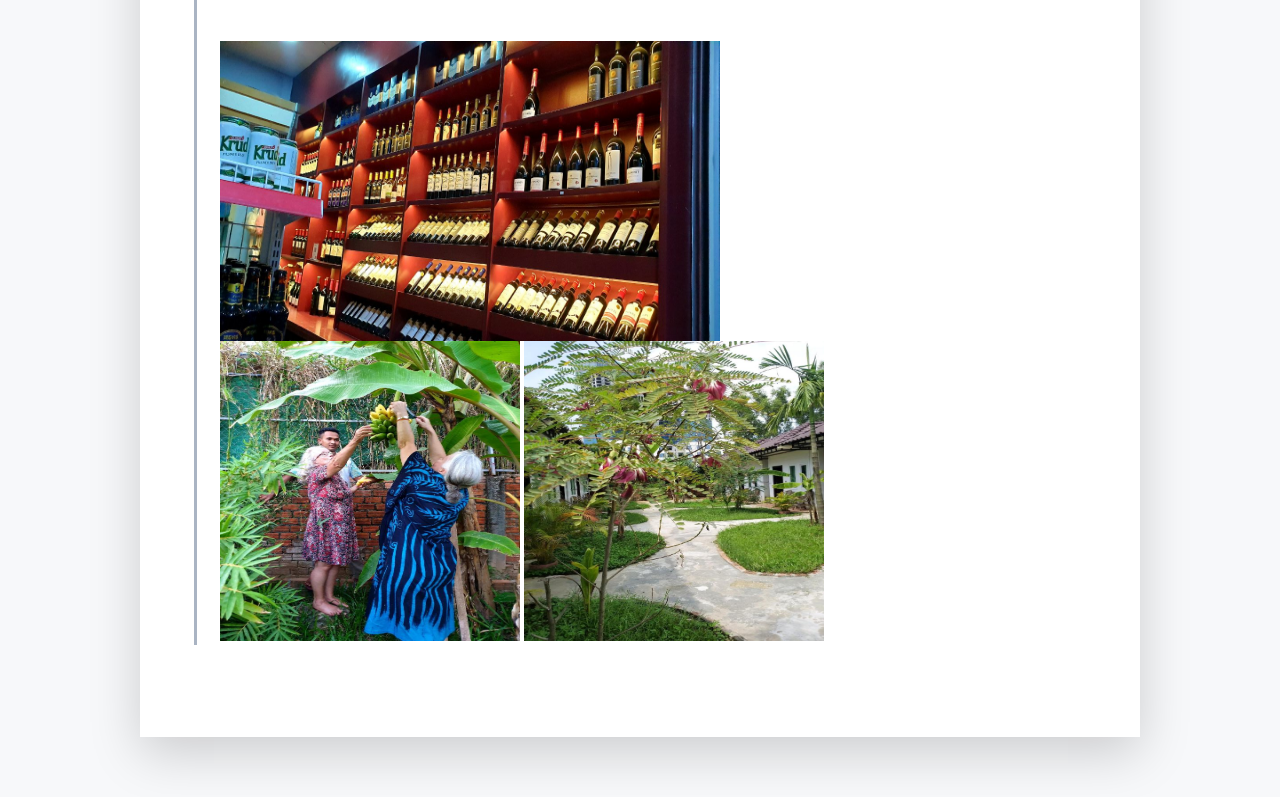
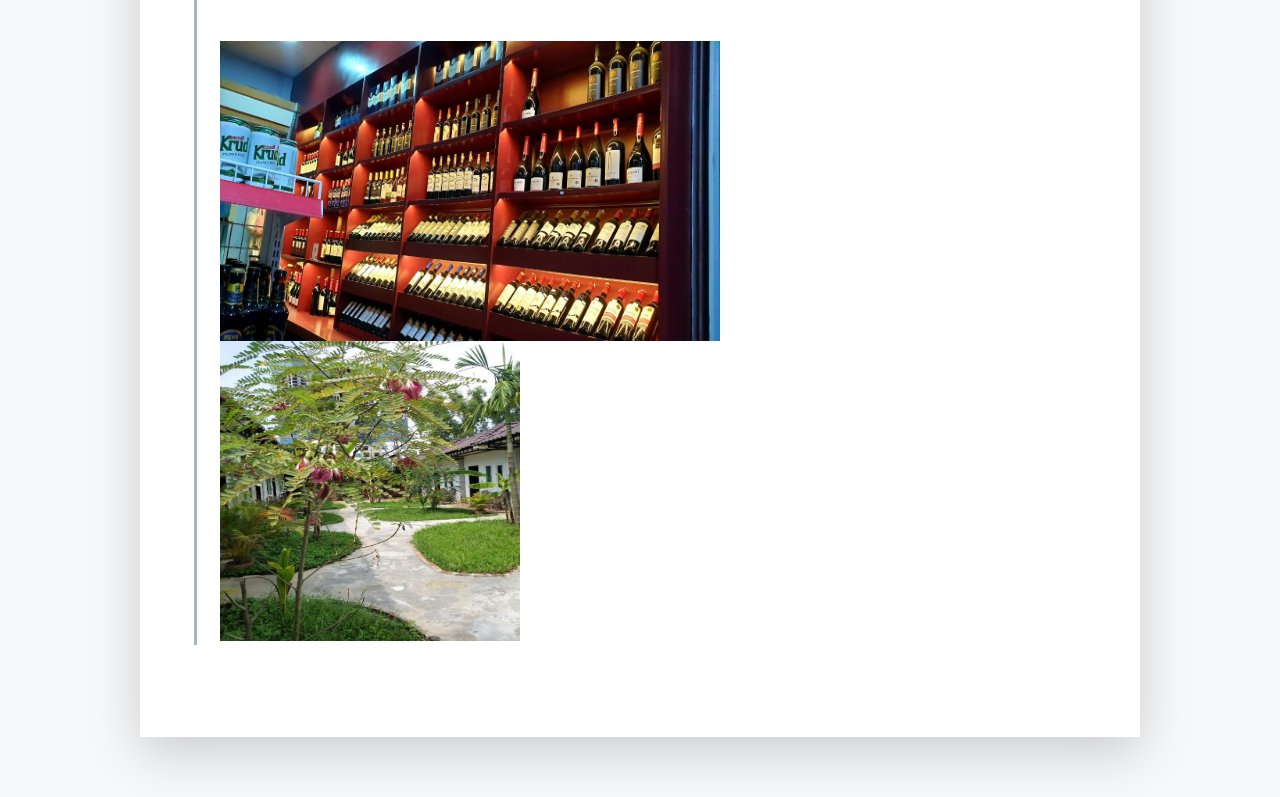
Before and after one commit to GJprocode/LiakCV, a plain HTML site: page index.html in a window 1280 px wide. Shown: the part 1469-2266 px from the top of the page. Drawn offline with Linux system fonts and the light colour scheme.

Commit message:
change pro pic

```diff
--- a/index.html
+++ b/index.html
@@ -143,7 +143,6 @@ text-decoration: underline;
                                         <!-- <img src = "./images/wine1.jpeg" title = "Wineshop1" alt="image" border="0" width="200" height="200"> -->
                                         <!-- <img src = "./images/wine2.jpeg" title = "Wineshop2" alt="image" border="0" width="200" height="200"> -->
 										<img src = "./images/wine3.jpg" title = "Wineshop" alt="image" border="0" width="500" height="300">
-										<img src = "./images/Bung1.jpg" title = "Bungalow" alt="image" border="0" width="300" height="300">
 										<img src = "./images/Bung2.jpg" title = "Bungalow" alt="image" border="0" width="300" height="300">
 							    </div>
                   </body>
```
Also changed, not shown: images/Bung1.jpg (deleted), images/Liak2.jpg (added), images/liak2.jpeg (deleted).
